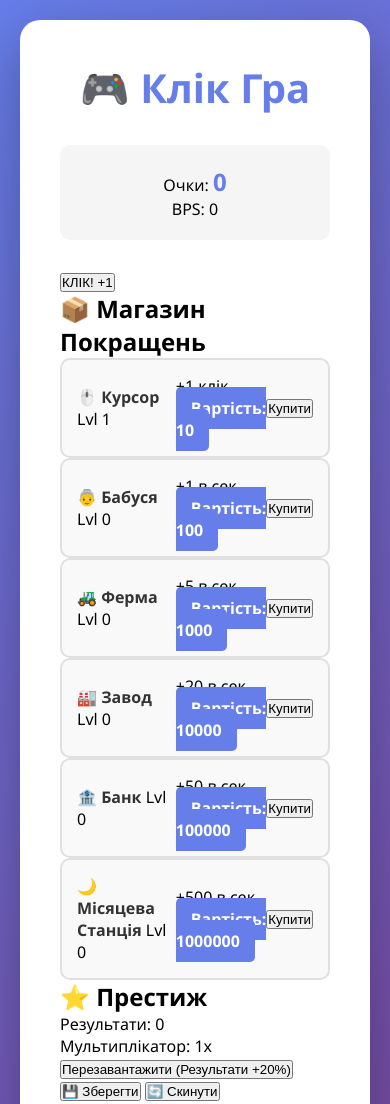
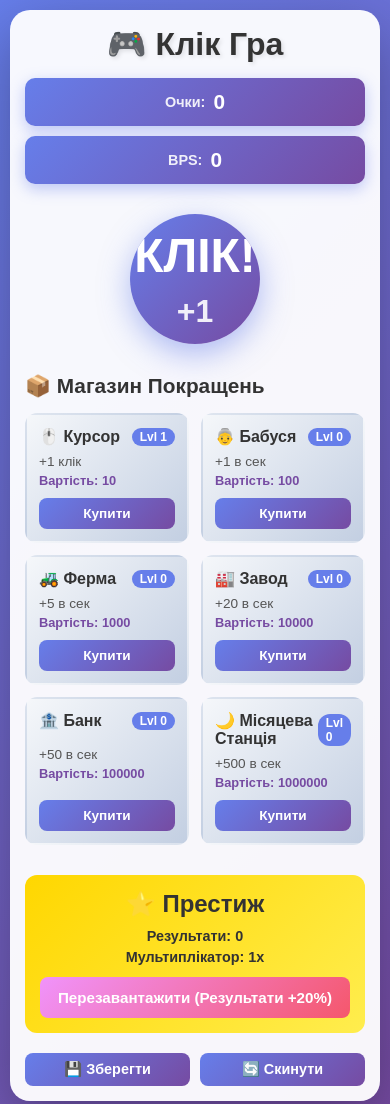
Before and after one commit to asvsusvgug-wq/Clicker-game, a plain HTML site: page index.html in a window 390 px wide. Shown: the top 1104 px of the page. Drawn offline with Linux system fonts and the light colour scheme.

Commit message:
Обновил CSS с адаптивным мобильным дизайном

```diff
--- a/style.css
+++ b/style.css
@@ -5,147 +5,348 @@
 }
 
 body {
-    font-family: 'Segoe UI', Tahoma, Geneva, Verdana, sans-serif;
+    font-family: 'Arial', sans-serif;
     background: linear-gradient(135deg, #667eea 0%, #764ba2 100%);
     min-height: 100vh;
     display: flex;
     justify-content: center;
     align-items: center;
-    padding: 20px;
+    padding: 10px;
 }
 
 .container {
-    background: white;
+    width: 100%;
+    max-width: 500px;
+    background: rgba(255, 255, 255, 0.95);
     border-radius: 20px;
+    padding: 20px;
     box-shadow: 0 20px 60px rgba(0, 0, 0, 0.3);
-    padding: 40px;
-    max-width: 600px;
-    width: 100%;
 }
 
-h1 {
+.game-header {
     text-align: center;
-    color: #667eea;
-    margin-bottom: 30px;
+    margin-bottom: 20px;
+}
+
+.game-header h1 {
+    color: #333;
     font-size: 2.5em;
+    margin-bottom: 15px;
+    text-shadow: 2px 2px 4px rgba(0, 0, 0, 0.1);
 }
 
 .stats {
-    background: #f5f5f5;
-    border-radius: 10px;
-    padding: 20px;
-    margin-bottom: 30px;
-    text-align: center;
+    display: flex;
+    gap: 20px;
+    justify-content: center;
+    flex-wrap: wrap;
 }
 
-.stats p {
-    font-size: 1.2em;
-    color: #333;
-    margin: 10px 0;
+.stat {
+    background: linear-gradient(135deg, #667eea 0%, #764ba2 100%);
+    color: white;
+    padding: 12px 20px;
+    border-radius: 10px;
+    display: flex;
+    gap: 8px;
+    align-items: center;
+    font-weight: bold;
+    box-shadow: 0 5px 15px rgba(102, 126, 234, 0.4);
 }
 
-#score {
-    font-weight: bold;
-    color: #667eea;
-    font-size: 1.5em;
+.stat-label {
+    font-size: 0.9em;
+    opacity: 0.9;
 }
 
-#per-second {
-    color: #764ba2;
+.stat-value {
+    font-size: 1.3em;
+    font-weight: bold;
 }
 
-.click-btn {
-    width: 100%;
-    padding: 20px;
-    font-size: 1.2em;
+.game-area {
+    display: flex;
+    justify-content: center;
+    margin: 30px 0;
+}
+
+.click-button {
+    width: 150px;
+    height: 150px;
+    border-radius: 50%;
+    border: none;
     background: linear-gradient(135deg, #667eea 0%, #764ba2 100%);
     color: white;
-    border: none;
-    border-radius: 10px;
+    font-size: 3em;
+    font-weight: bold;
     cursor: pointer;
-    transition: transform 0.1s, box-shadow 0.1s;
-    font-weight: bold;
-    margin-bottom: 30px;
+    display: flex;
+    flex-direction: column;
+    align-items: center;
+    justify-content: center;
+    gap: 10px;
+    box-shadow: 0 10px 30px rgba(102, 126, 234, 0.5);
+    transition: all 0.1s ease;
+    position: relative;
+    overflow: hidden;
 }
 
-.click-btn:hover {
-    box-shadow: 0 10px 30px rgba(102, 126, 234, 0.4);
+.click-button:active {
+    transform: scale(0.95);
+    box-shadow: 0 5px 15px rgba(102, 126, 234, 0.3);
 }
 
-.click-btn:active {
-    transform: scale(0.95);
+.click-button:hover {
+    box-shadow: 0 15px 40px rgba(102, 126, 234, 0.6);
+    transform: scale(1.05);
 }
 
-.upgrades {
-    margin-top: 30px;
+.click-text {
+    font-size: 1.2em;
 }
 
-.upgrades h2 {
-    color: #333;
-    margin-bottom: 20px;
-    font-size: 1.5em;
+.click-amount {
+    font-size: 0.8em;
+    opacity: 0.9;
 }
 
-.upgrades-list {
+.shop {
+    margin: 30px 0;
+}
+
+.shop h2 {
+    color: #333;
+    margin-bottom: 15px;
+    font-size: 1.3em;
+}
+
+.upgrades-grid {
     display: grid;
-    grid-template-columns: 1fr;
-    gap: 15px;
+    grid-template-columns: repeat(auto-fit, minmax(150px, 1fr));
+    gap: 12px;
+    margin-bottom: 20px;
 }
 
 .upgrade-card {
-    background: #f9f9f9;
-    border: 2px solid #e0e0e0;
-    border-radius: 10px;
-    padding: 15px;
-    cursor: pointer;
-    transition: all 0.3s;
+    background: linear-gradient(135deg, #f5f7fa 0%, #c3cfe2 100%);
+    border-radius: 12px;
+    padding: 12px;
+    display: flex;
+    flex-direction: column;
+    justify-content: space-between;
+    transition: all 0.3s ease;
+    border: 2px solid transparent;
+    min-height: 150px;
+}
+
+.upgrade-card:hover {
+    transform: translateY(-5px);
+    box-shadow: 0 10px 25px rgba(0, 0, 0, 0.1);
+    border-color: #667eea;
+}
+
+.upgrade-header {
     display: flex;
     justify-content: space-between;
     align-items: center;
-}
-
-.upgrade-card:hover {
-    border-color: #667eea;
-    background: #f0f4ff;
-    transform: translateX(5px);
-}
-
-.upgrade-card.disabled {
-    opacity: 0.5;
-    cursor: not-allowed;
-}
-
-.upgrade-card.disabled:hover {
-    border-color: #e0e0e0;
-    background: #f9f9f9;
-    transform: none;
-}
-
-.upgrade-info {
-    flex: 1;
+    margin-bottom: 8px;
 }
 
 .upgrade-name {
     font-weight: bold;
     color: #333;
-    margin-bottom: 5px;
+    font-size: 1em;
 }
 
-.upgrade-desc {
-    font-size: 0.9em;
-    color: #666;
+.upgrade-level {
+    background: #667eea;
+    color: white;
+    padding: 2px 8px;
+    border-radius: 12px;
+    font-size: 0.75em;
+    font-weight: bold;
+}
+
+.upgrade-info {
+    display: flex;
+    flex-direction: column;
+    gap: 4px;
+    margin-bottom: 10px;
+    flex-grow: 1;
+    justify-content: center;
+}
+
+.upgrade-description {
+    font-size: 0.85em;
+    color: #555;
 }
 
 .upgrade-cost {
-    background: #667eea;
-    color: white;
-    padding: 10px 15px;
-    border-radius: 5px;
+    font-size: 0.8em;
+    color: #764ba2;
     font-weight: bold;
-    min-width: 100px;
-    text-align: right;
 }
 
-.upgrade-card.disabled .upgrade-cost {
+.buy-btn {
+    background: linear-gradient(135deg, #667eea 0%, #764ba2 100%);
+    color: white;
+    border: none;
+    padding: 8px 12px;
+    border-radius: 8px;
+    cursor: pointer;
+    font-weight: bold;
+    transition: all 0.2s ease;
+    font-size: 0.85em;
+}
+
+.buy-btn:hover {
+    transform: scale(1.05);
+    box-shadow: 0 5px 15px rgba(102, 126, 234, 0.4);
+}
+
+.buy-btn:active {
+    transform: scale(0.95);
+}
+
+.buy-btn:disabled {
     background: #ccc;
+    cursor: not-allowed;
+    transform: none;
 }
+
+.prestige-section {
+    background: linear-gradient(135deg, #ffd700 0%, #ffed4e 100%);
+    border-radius: 12px;
+    padding: 15px;
+    margin: 20px 0;
+    text-align: center;
+}
+
+.prestige-section h2 {
+    color: #333;
+    margin-bottom: 10px;
+}
+
+.prestige-info {
+    color: #333;
+    margin-bottom: 12px;
+    font-weight: bold;
+    font-size: 0.9em;
+}
+
+.prestige-info p {
+    margin: 5px 0;
+}
+
+.prestige-btn {
+    width: 100%;
+    background: linear-gradient(135deg, #f093fb 0%, #f5576c 100%);
+    color: white;
+    border: none;
+    padding: 12px;
+    border-radius: 8px;
+    cursor: pointer;
+    font-weight: bold;
+    font-size: 0.95em;
+    transition: all 0.3s ease;
+}
+
+.prestige-btn:hover {
+    transform: scale(1.02);
+    box-shadow: 0 8px 20px rgba(245, 87, 108, 0.4);
+}
+
+.prestige-btn:active {
+    transform: scale(0.98);
+}
+
+.controls {
+    display: flex;
+    gap: 10px;
+    justify-content: center;
+    margin-top: 20px;
+    flex-wrap: wrap;
+}
+
+.control-btn {
+    background: linear-gradient(135deg, #667eea 0%, #764ba2 100%);
+    color: white;
+    border: none;
+    padding: 10px 20px;
+    border-radius: 8px;
+    cursor: pointer;
+    font-weight: bold;
+    transition: all 0.3s ease;
+    flex: 1;
+    min-width: 120px;
+}
+
+.control-btn:hover {
+    transform: scale(1.05);
+    box-shadow: 0 8px 20px rgba(102, 126, 234, 0.4);
+}
+
+.control-btn:active {
+    transform: scale(0.95);
+}
+
+/* Mobile optimizations */
+@media (max-width: 480px) {
+    .container {
+        padding: 15px;
+    }
+
+    .game-header h1 {
+        font-size: 2em;
+    }
+
+    .click-button {
+        width: 130px;
+        height: 130px;
+        font-size: 2.5em;
+    }
+
+    .upgrades-grid {
+        grid-template-columns: repeat(2, 1fr);
+    }
+
+    .stats {
+        flex-direction: column;
+        gap: 10px;
+    }
+
+    .stat {
+        width: 100%;
+        justify-content: center;
+    }
+
+    .upgrade-card {
+        min-height: 130px;
+    }
+
+    .control-btn {
+        min-width: 100px;
+        padding: 8px 15px;
+        font-size: 0.9em;
+    }
+}
+
+@media (max-width: 360px) {
+    .game-header h1 {
+        font-size: 1.5em;
+    }
+
+    .click-button {
+        width: 110px;
+        height: 110px;
+        font-size: 2em;
+    }
+
+    .upgrades-grid {
+        grid-template-columns: 1fr;
+    }
+
+    .upgrade-card {
+        min-height: 110px;
+    }
+}
```
